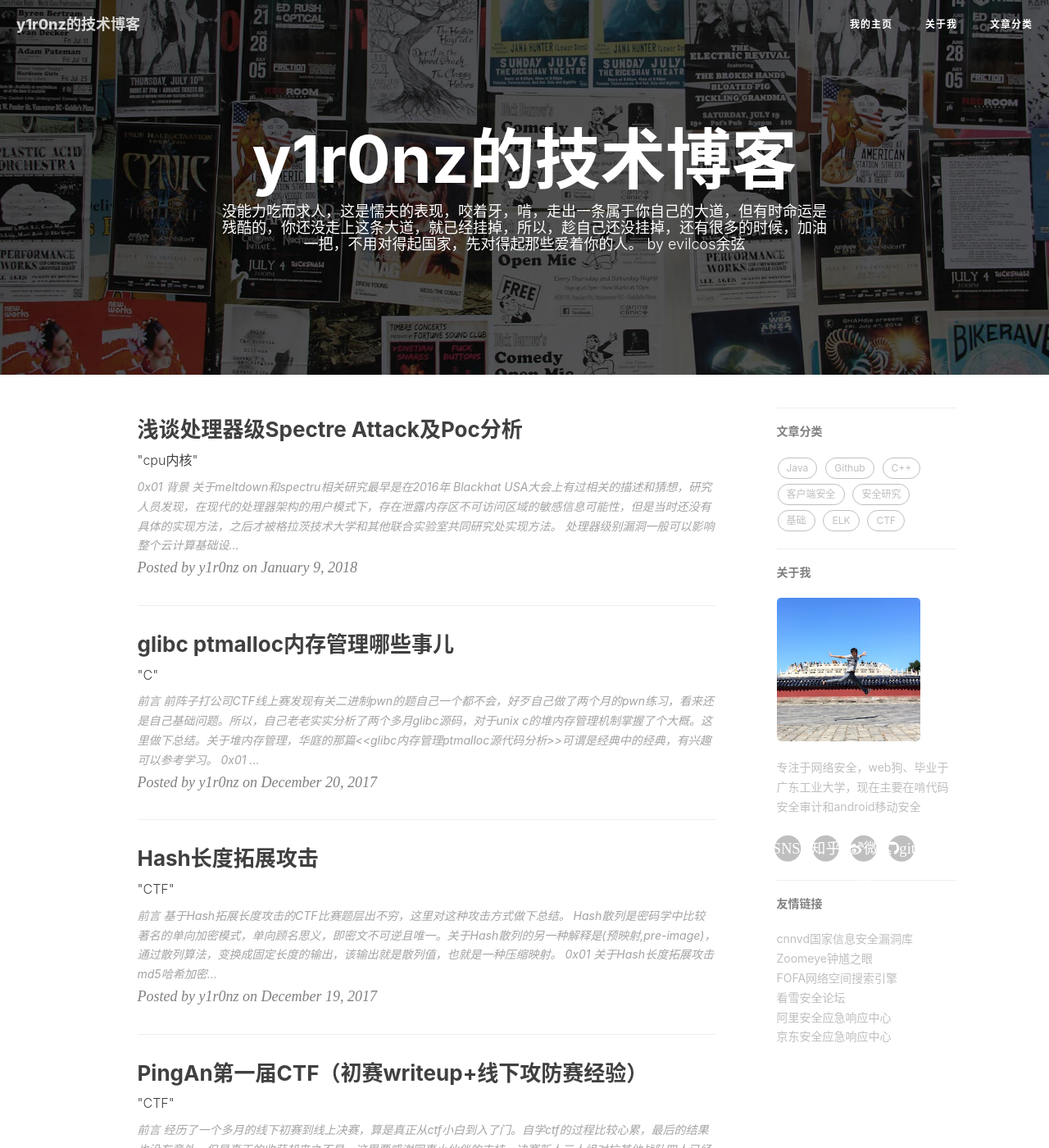
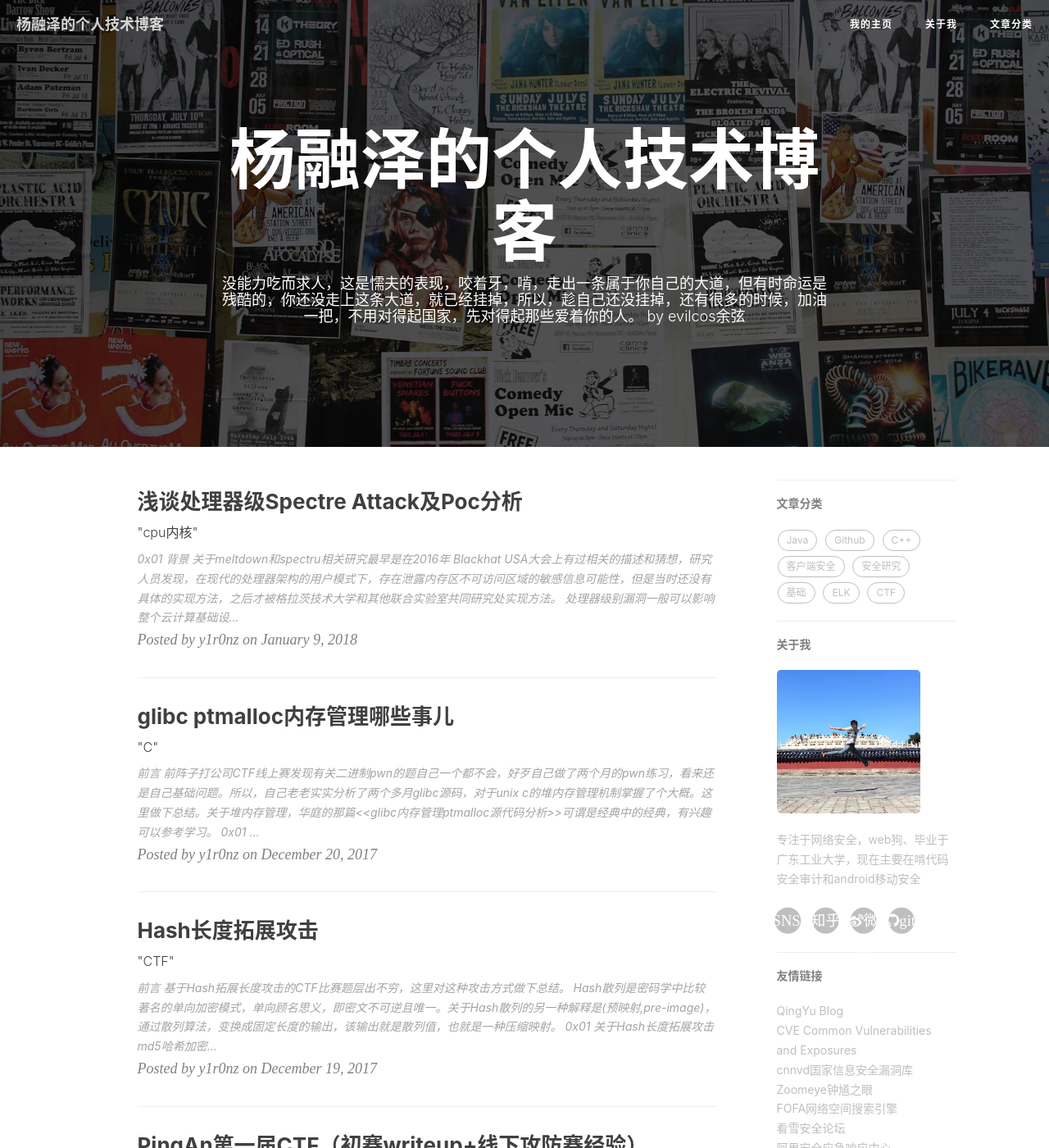
Before and after one commit to yangrz/blog, a Jekyll site: the page built from index.html, in a window 1280 px wide and 1400 px high. Shown: the whole window at 82% size. Built offline with Jekyll 4.4.1, drawn with Linux system fonts in a browser that asks for light colours; nearby versions of some CDN libraries; the list of posts is cut into pages by our own code; comment, search, counter and statistics services are not loaded; some of the changed text lies outside the part shown.

Commit message:
2018-01-13

```diff
--- a/_config.yml
+++ b/_config.yml
@@ -1,5 +1,5 @@
 #Site settings
-title: y1r0nz的技术博客
+title: 杨融泽的个人技术博客
 SEOTitle: y1r0nz Blog
 header-img: img/home-bg.jpg
 email: yangrz406@163.com
@@ -83,6 +83,14 @@ featured-condition-size: 0             # A tag will be featured if the size of i
 # Friends
 friends: [
     {
+        title: "QingYu Blog",
+        href: "http://www.shystartree.com"
+    },
+     {
+        title: "CVE Common Vulnerabilities and Exposures",
+        href: "https://cve.mitre.org/"
+    },
+    {
         title: "cnnvd国家信息安全漏洞库",
         href: "http://www.cnnvd.org.cn/"
     },
```
